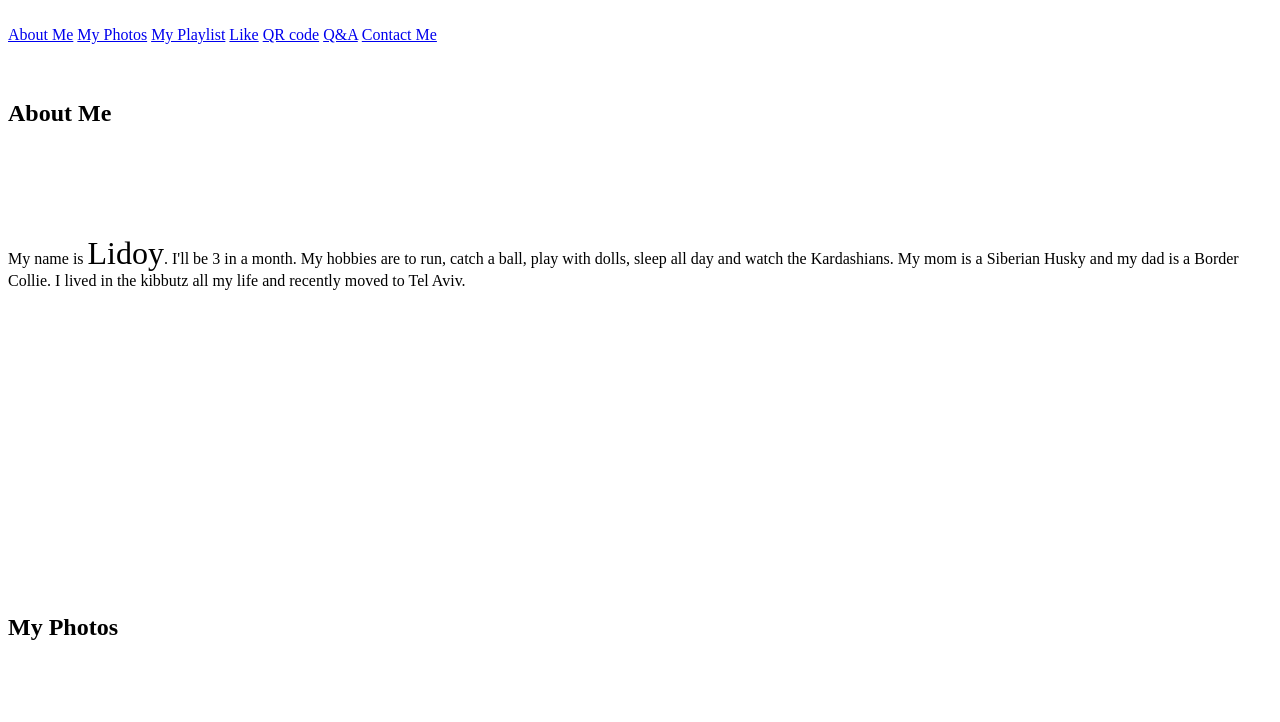
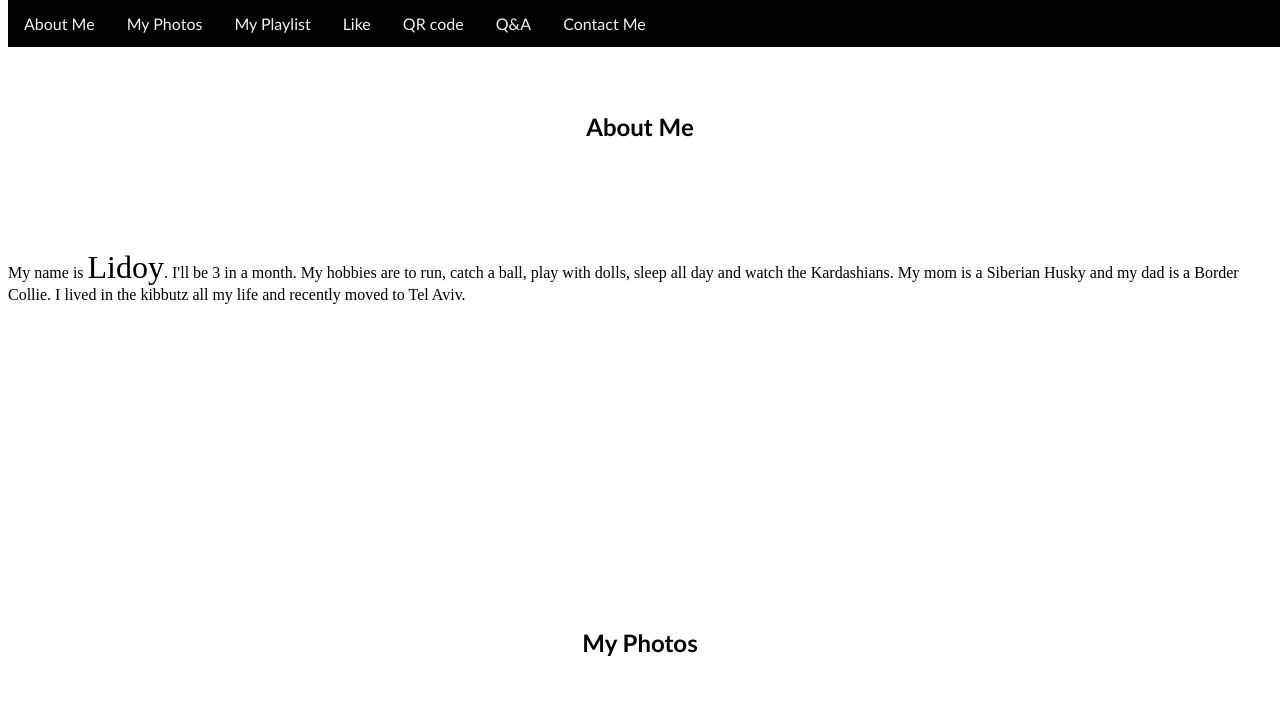
Before and after one commit to shamaid/shamaid.github.io, a plain HTML site: page index.html in a window 1280 px wide. Shown: the top 722 px of the page. Drawn offline with Linux system fonts and the light colour scheme.

Commit message:
Update style.css

```diff
--- a/style.css
+++ b/style.css
@@ -1,7 +1,43 @@
-#menu
-{
-	position: fixed;
-	width: 100%;
-	height: 35px;
-	background: white;
+p{
+	font-size: 20;
 }
+h2{
+	text-align: center;
+	font-family: 'Gill Sans', 'Gill Sans MT', Calibri, 'Trebuchet MS', sans-serif;
+}
+
+h3{
+	text-align: left;
+	font-family: 'Gill Sans', 'Gill Sans MT', Calibri, 'Trebuchet MS', sans-serif;
+}
+/* The navigation bar */
+.navbar {
+	overflow: hidden;
+	background-color: rgb(0, 0, 0);
+	position: fixed; /* Set the navbar to fixed position */
+	top: 0; /* Position the navbar at the top of the page */
+	width: 100%; /* Full width */
+  }
+
+  /* Links inside the navbar */
+  .navbar a {
+	float: left;
+	display: block;
+	color: #f2f2f2;
+	text-align: center;
+	padding: 14px 16px;
+	text-decoration: none;
+	font-family: 'Gill Sans', 'Gill Sans MT', Calibri, 'Trebuchet MS', sans-serif;
+
+  }
+
+  /* Change background on mouse-over */
+  .navbar a:hover {
+	background: #ddd;
+	color: black;
+  }
+
+  /* Main content */
+  .main {
+	margin-top: 30px; /* Add a top margin to avoid content overlay */
+  }
```
